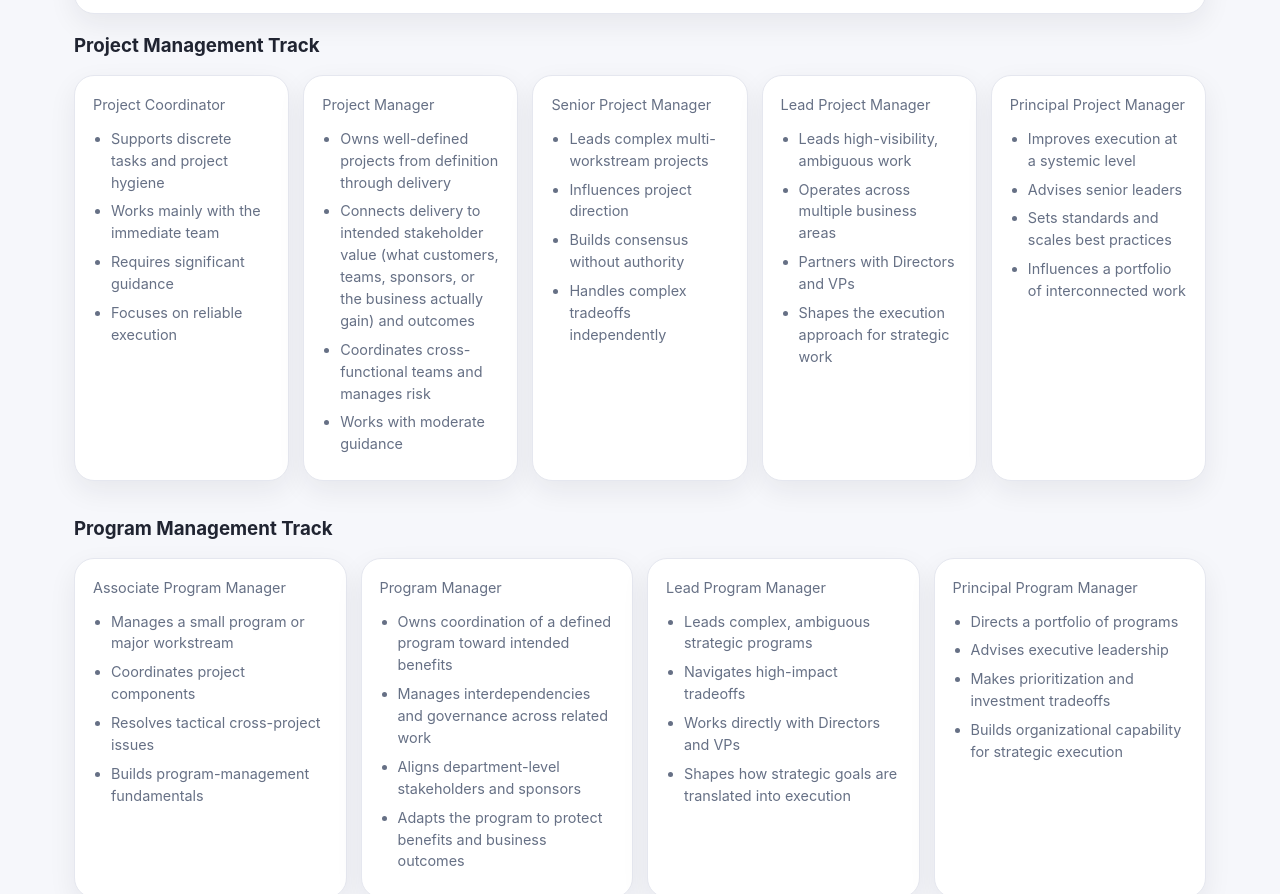
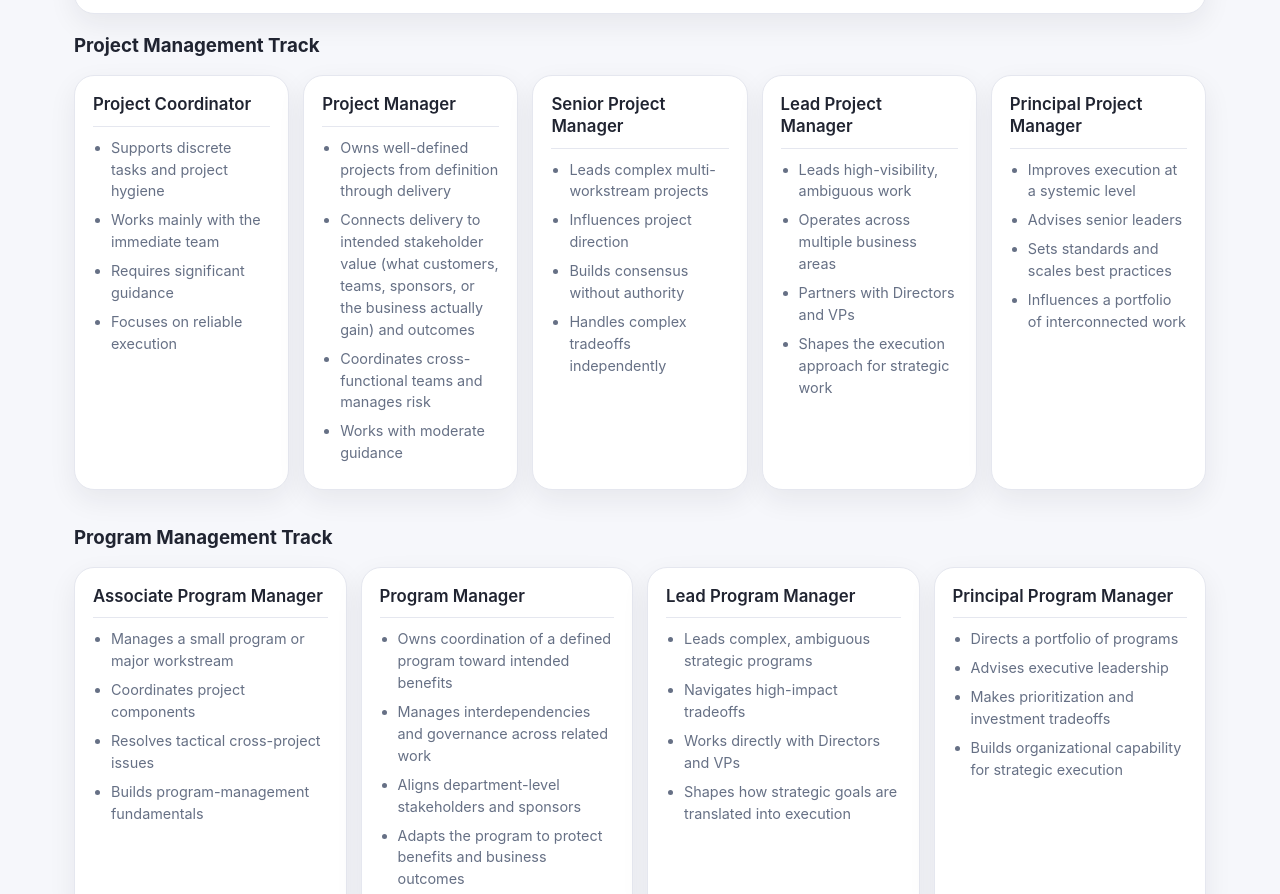
Before and after one commit to ellehenderson-pmo/career-guide, a plain HTML site: page index.html in a window 1280 px wide. Shown: the part 2837-3731 px from the top of the page. Drawn offline with Linux system fonts and the light colour scheme.

Commit message:
Enhance styling for level elements in index.html
Updated styles for level name and header in index.html

```diff
--- a/index.html
+++ b/index.html
@@ -41,7 +41,7 @@ tr:last-child td{border-bottom:0}
 .kicker{color:var(--purple);font-weight:800}
 .levels{display:grid;grid-template-columns:repeat(5,1fr);gap:14px}
 .level{padding:18px}
-.level h3{margin:0 0 4px;font-size:1.02rem}.level .name{color:var(--muted);font-size:.9rem;margin-bottom:12px}
+.level h3{margin:0 0 4px;font-size:1.02rem}.level .name{color:var(--ink);font-size:1.05rem;font-weight:600;line-height:1.3;padding-bottom:10px;margin-bottom:10px;border-bottom:1px solid var(--line)}
 .level ul{padding-left:18px;margin:0;color:var(--muted);font-size:.9rem}.level li{margin:7px 0}
 .programlevels{grid-template-columns:repeat(4,1fr)}
 .capgrid{display:grid;grid-template-columns:repeat(3,1fr);gap:14px}
```
